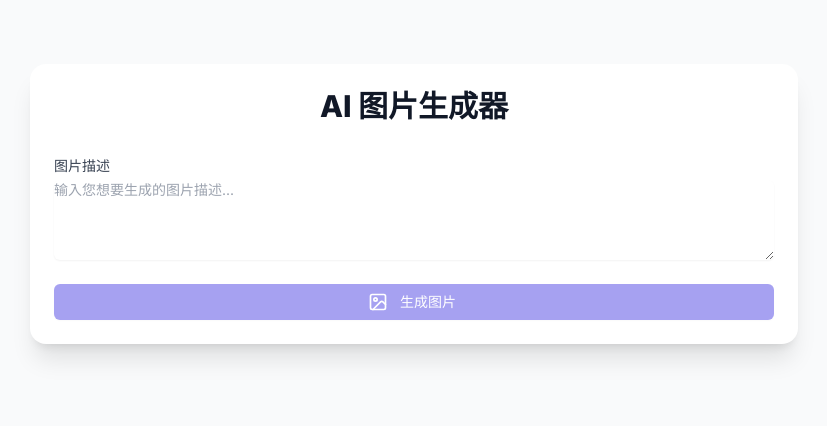
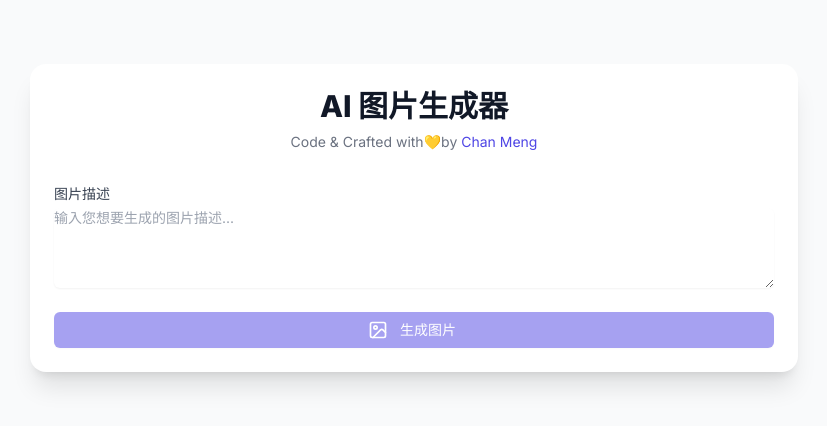
Before and after one commit to andojan15/imagestv, a Next.js app: page / in a window 1280 px wide. Shown: the top 426 px of the page, without its empty margins (226-1053 px from the left). Built offline with nearby package versions, Linux system fonts and the light colour scheme.

Commit message:
Update page.tsx

```diff
--- a/app/page.tsx
+++ b/app/page.tsx
@@ -1,10 +1,10 @@
 'use client'
-
 
 import { useState } from 'react'
 import { Button } from '@/components/ui/button'
 import { Loader2, Download, Image as ImageIcon } from 'lucide-react'
 import Image from 'next/image'
+import Link from 'next/link'
 import MondrianBackground from '@/components/MondrianBackground'
 
 export default function Home() {
@@ -57,9 +57,15 @@ export default function Home() {
       <div className="max-w-3xl mx-auto">
         <div className="bg-white rounded-2xl shadow-xl overflow-hidden">
           <div className="px-4 py-5 sm:p-6">
-            <h1 className="text-3xl font-extrabold text-gray-900 text-center mb-8">
+            <h1 className="text-3xl font-extrabold text-gray-900 text-center mb-2">
               AI 图片生成器
             </h1>
+            <p className="text-center text-sm text-gray-500 mb-8">
+              Code & Crafted with💛by{' '}
+              <Link href="https://github.com/ChanMeng666/image-generator" className="text-indigo-600 hover:text-indigo-500">
+                Chan Meng
+              </Link>
+            </p>
 
             <form onSubmit={handleSubmit} className="space-y-6">
               <div>
```
